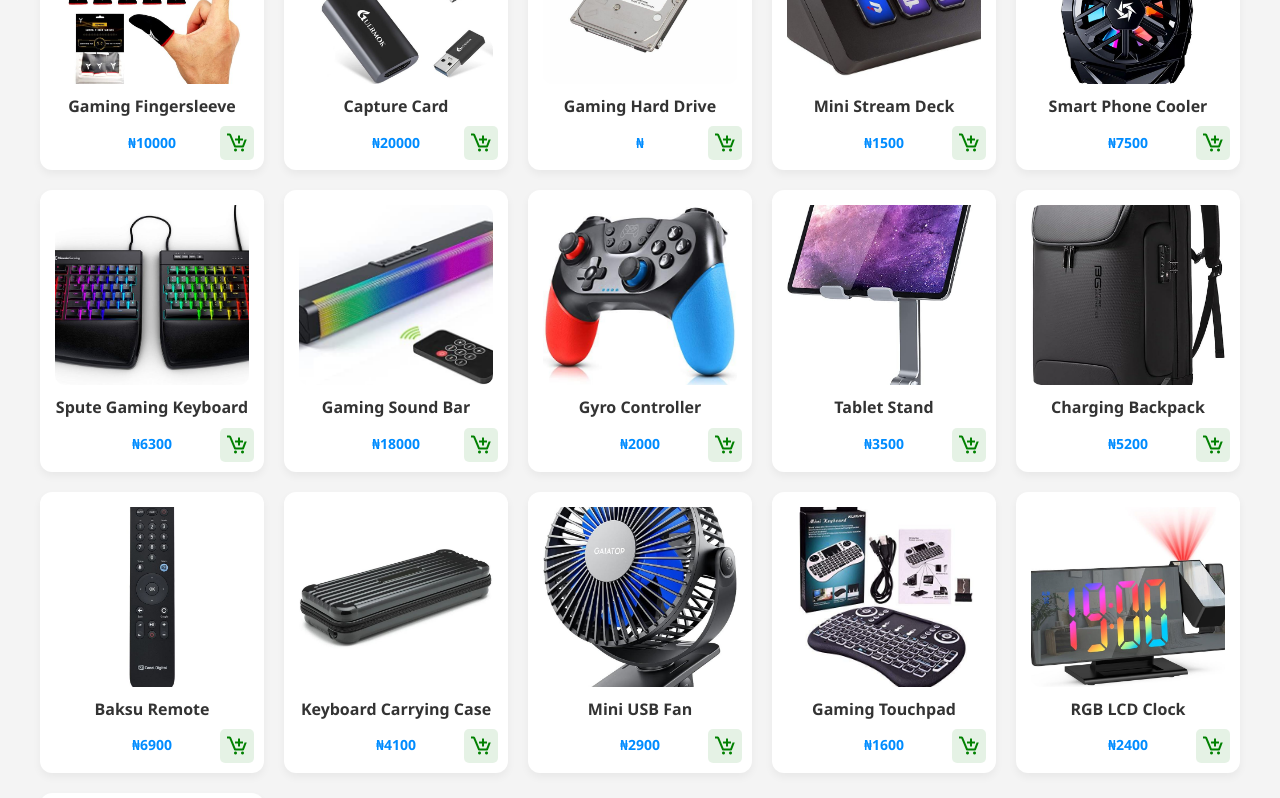
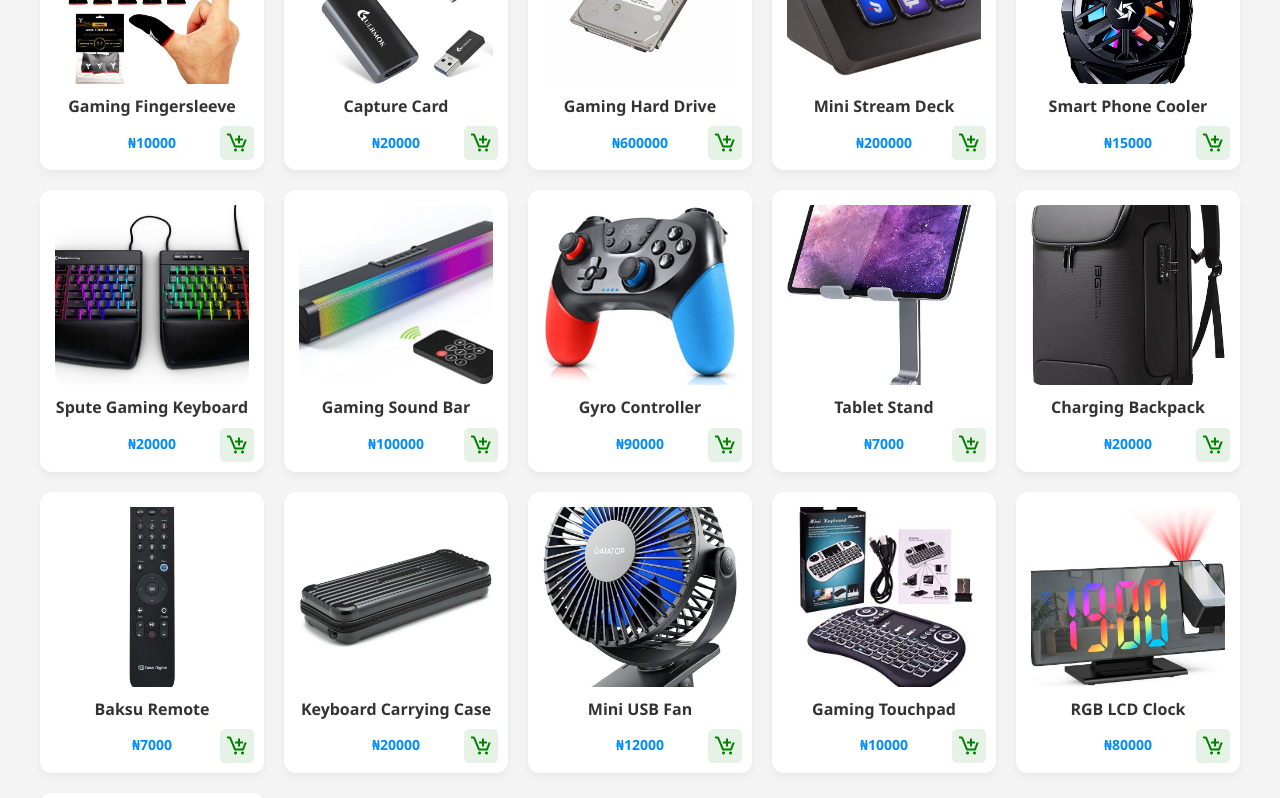
Before and after one commit to ToluTheBuilder22/.BuyNexa.web, a plain HTML site: page gamingaccess.html in a window 1280 px wide. Shown: the part 540-1338 px from the top of the page. Drawn offline with nearby package versions, Linux system fonts and the light colour scheme.

Commit message:
Update gamingaccess.html

```diff
--- a/gamingaccess.html
+++ b/gamingaccess.html
@@ -51,23 +51,23 @@
     <div class="product-box"><img src="image 4/bluetooth adapter.jpg" alt="Bluetooth Adapter" class="product-img"></a><h3 class="product-title">Bluetooth Adapter</h3><span class="price">₦10000</span><i class='bx bx-cart-add add-cart'></i></div>
     <div class="product-box"><img src="image 4/gaming finger sleeve.jpg" alt="Gaming Fingersleeve" class="product-img"></a><h3 class="product-title">Gaming Fingersleeve</h3><span class="price">₦10000</span><i class='bx bx-cart-add add-cart'></i></div>
     <div class="product-box"><img src="image 4/capture card.jpg" alt="Capture Card" class="product-img"></a><h3 class="product-title">Capture Card</h3><span class="price">₦20000</span><i class='bx bx-cart-add add-cart'></i></div>
-    <div class="product-box"><img src="image 4/hard drive.jpg" alt="Gaming Hard Drive" class="product-img"></a><h3 class="product-title">Gaming Hard Drive</h3><span class="price">₦</span><i class='bx bx-cart-add add-cart'></i></div>
-    <div class="product-box"><img src="image 4/strem deck.jpg" alt="Mini Stream Deck" class="product-img"></a><h3 class="product-title">Mini Stream Deck</h3><span class="price">₦1500</span><i class='bx bx-cart-add add-cart'></i></div>
-    <div class="product-box"><img src="image 4/smart phone cooler.jpg" alt="Smart Phone Cooler" class="product-img"></a><h3 class="product-title">Smart Phone Cooler</h3><span class="price">₦7500</span><i class='bx bx-cart-add add-cart'></i></div>
-    <div class="product-box"><img src="image 4/spue gaming.jpg" alt="Spute Gaming Keyboard" class="product-img"></a><h3 class="product-title">Spute Gaming Keyboard</h3><span class="price">₦6300</span><i class='bx bx-cart-add add-cart'></i></div>
-    <div class="product-box"><img src="image 4/sound bar.jpg" alt="Gaming Sound Bar" class="product-img"></a><h3 class="product-title">Gaming Sound Bar</h3><span class="price">₦18000</span><i class='bx bx-cart-add add-cart'></i></div>
-    <div class="product-box"><img src="image 4/gyro controller.jpg" alt="Gyro Controller" class="product-img"></a><h3 class="product-title">Gyro Controller</h3><span class="price">₦2000</span><i class='bx bx-cart-add add-cart'></i></div>
-    <div class="product-box"><img src="image 4/tablet stand.jpg" alt="Tablet Stand" class="product-img"></a><h3 class="product-title">Tablet Stand</h3><span class="price">₦3500</span><i class='bx bx-cart-add add-cart'></i></div>
-    <div class="product-box"><img src="image 4/backpack.jpg" alt="Charging Backpack" class="product-img"></a><h3 class="product-title">Charging Backpack</h3><span class="price">₦5200</span><i class='bx bx-cart-add add-cart'></i></div>
-    <div class="product-box"><img src="image 4/remote.jpg" alt="Baksu Remote" class="product-img"></a><h3 class="product-title">Baksu Remote</h3><span class="price">₦6900</span><i class='bx bx-cart-add add-cart'></i></div>
-    <div class="product-box"><img src="image 4/keyboard.jpg" alt="Keyboard Carrying Case" class="product-img"></a><h3 class="product-title">Keyboard Carrying Case</h3><span class="price">₦4100</span><i class='bx bx-cart-add add-cart'></i></div>
-    <div class="product-box"><img src="image 4/usb fan.jpg" alt="Mini USB Fan" class="product-img"></a><h3 class="product-title">Mini USB Fan</h3><span class="price">₦2900</span><i class='bx bx-cart-add add-cart'></i></div>
-    <div class="product-box"><img src="image 4/gaming touchpad.jpg" alt="Gaming Touchpad" class="product-img"></a><h3 class="product-title">Gaming Touchpad</h3><span class="price">₦1600</span><i class='bx bx-cart-add add-cart'></i></div>
-    <div class="product-box"><img src="image 4/rgb lcd clock.jpg" alt="RGB LCD Clock" class="product-img"></a><h3 class="product-title">RGB LCD Clock</h3><span class="price">₦2400</span><i class='bx bx-cart-add add-cart'></i></div>
+    <div class="product-box"><img src="image 4/hard drive.jpg" alt="Gaming Hard Drive" class="product-img"></a><h3 class="product-title">Gaming Hard Drive</h3><span class="price">₦600000</span><i class='bx bx-cart-add add-cart'></i></div>
+    <div class="product-box"><img src="image 4/strem deck.jpg" alt="Mini Stream Deck" class="product-img"></a><h3 class="product-title">Mini Stream Deck</h3><span class="price">₦200000</span><i class='bx bx-cart-add add-cart'></i></div>
+    <div class="product-box"><img src="image 4/smart phone cooler.jpg" alt="Smart Phone Cooler" class="product-img"></a><h3 class="product-title">Smart Phone Cooler</h3><span class="price">₦15000</span><i class='bx bx-cart-add add-cart'></i></div>
+    <div class="product-box"><img src="image 4/spue gaming.jpg" alt="Spute Gaming Keyboard" class="product-img"></a><h3 class="product-title">Spute Gaming Keyboard</h3><span class="price">₦20000</span><i class='bx bx-cart-add add-cart'></i></div>
+    <div class="product-box"><img src="image 4/sound bar.jpg" alt="Gaming Sound Bar" class="product-img"></a><h3 class="product-title">Gaming Sound Bar</h3><span class="price">₦100000</span><i class='bx bx-cart-add add-cart'></i></div>
+    <div class="product-box"><img src="image 4/gyro controller.jpg" alt="Gyro Controller" class="product-img"></a><h3 class="product-title">Gyro Controller</h3><span class="price">₦90000</span><i class='bx bx-cart-add add-cart'></i></div>
+    <div class="product-box"><img src="image 4/tablet stand.jpg" alt="Tablet Stand" class="product-img"></a><h3 class="product-title">Tablet Stand</h3><span class="price">₦7000</span><i class='bx bx-cart-add add-cart'></i></div>
+    <div class="product-box"><img src="image 4/backpack.jpg" alt="Charging Backpack" class="product-img"></a><h3 class="product-title">Charging Backpack</h3><span class="price">₦20000</span><i class='bx bx-cart-add add-cart'></i></div>
+    <div class="product-box"><img src="image 4/remote.jpg" alt="Baksu Remote" class="product-img"></a><h3 class="product-title">Baksu Remote</h3><span class="price">₦7000</span><i class='bx bx-cart-add add-cart'></i></div>
+    <div class="product-box"><img src="image 4/keyboard.jpg" alt="Keyboard Carrying Case" class="product-img"></a><h3 class="product-title">Keyboard Carrying Case</h3><span class="price">₦20000</span><i class='bx bx-cart-add add-cart'></i></div>
+    <div class="product-box"><img src="image 4/usb fan.jpg" alt="Mini USB Fan" class="product-img"></a><h3 class="product-title">Mini USB Fan</h3><span class="price">₦12000</span><i class='bx bx-cart-add add-cart'></i></div>
+    <div class="product-box"><img src="image 4/gaming touchpad.jpg" alt="Gaming Touchpad" class="product-img"></a><h3 class="product-title">Gaming Touchpad</h3><span class="price">₦10000</span><i class='bx bx-cart-add add-cart'></i></div>
+    <div class="product-box"><img src="image 4/rgb lcd clock.jpg" alt="RGB LCD Clock" class="product-img"></a><h3 class="product-title">RGB LCD Clock</h3><span class="price">₦80000</span><i class='bx bx-cart-add add-cart'></i></div>
  <div class="product-box">
         <img src="image 3/Stormy Skies_ Epic Blue Thunder Gaming Room.jpg" alt="Celling Cloud" class="product-img">
         <h3 class="product-title">Celling Cloud</h3>
-        <span class="price">₦100000</span>
+        <span class="price">₦40000</span>
         <i class='bx bx-cart-add add-cart'></i>
       </div>
   </div>
```
